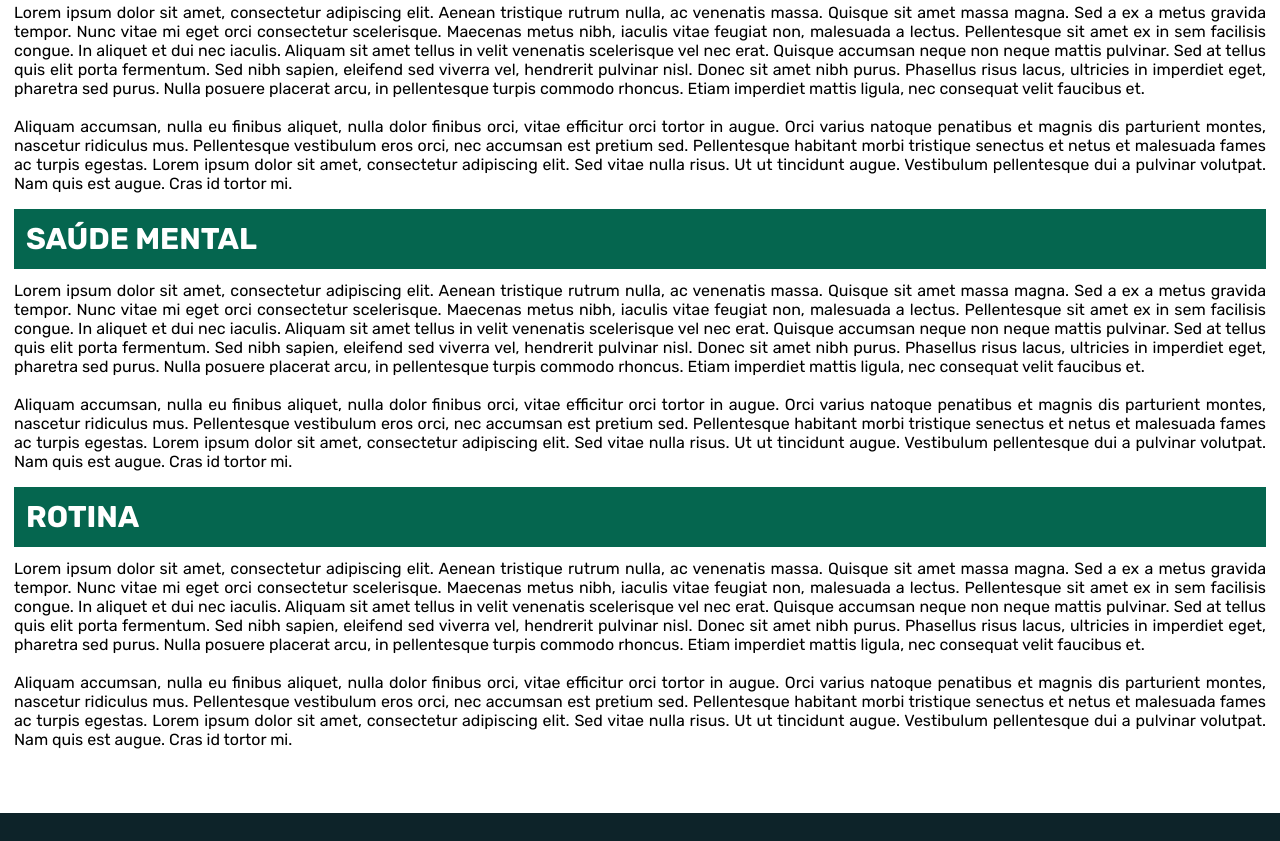
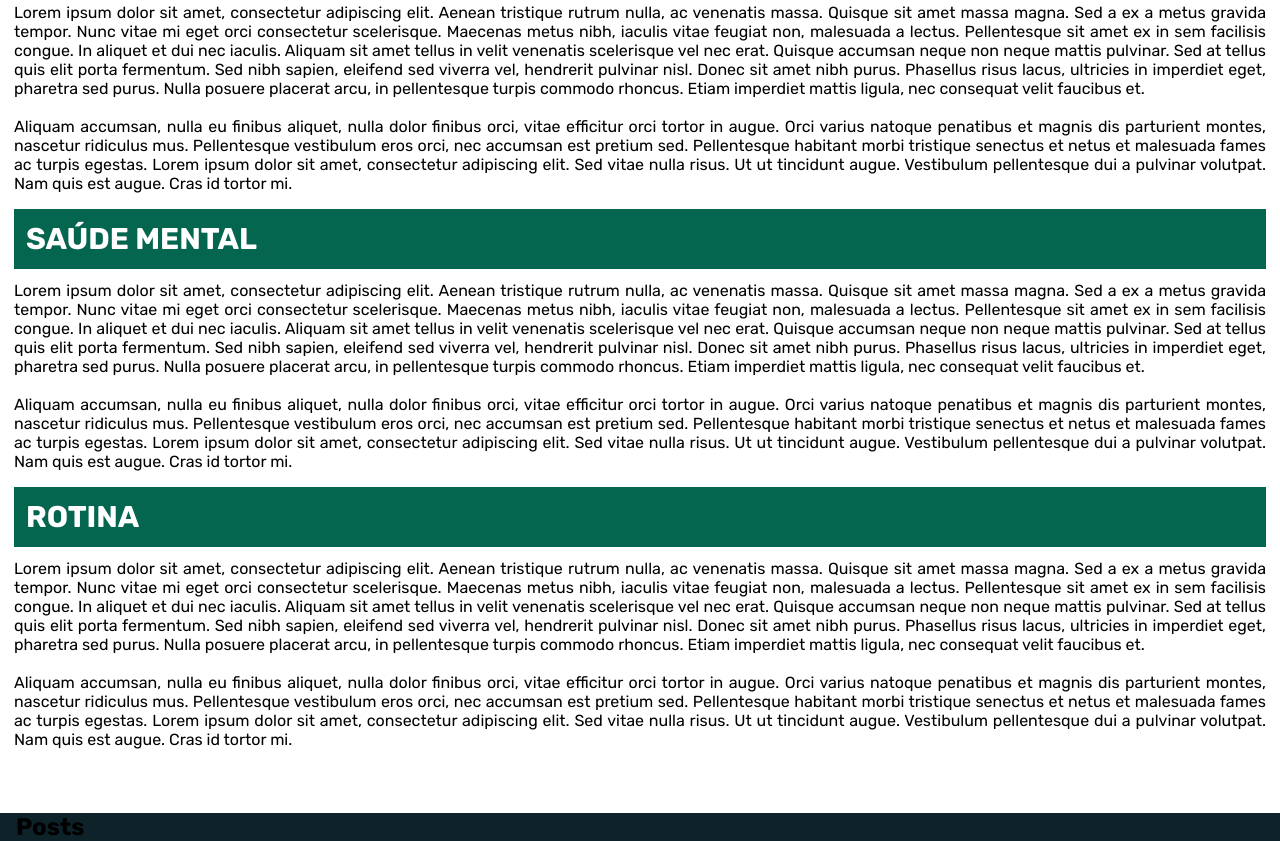
Before and after one commit to lucasfribeiro/blog_viva_bem, a plain HTML site: page index.html in a window 1280 px wide. Shown: the part 2213-3054 px from the top of the page. Before the commit the page ends 3026 px from the top, so only its background shows below. Drawn offline with Linux system fonts and the light colour scheme.

Commit message:
Update index.html

```diff
--- a/index.html
+++ b/index.html
@@ -55,7 +55,7 @@
       </div>
       <img src="assets/photo1.png" alt="Imagem sobre" />
     </section>
-
+    <!-- CATEGORY -->
     <section class="category" id="category">
       <div class="categorias container">
         <div class="category-info">
@@ -202,5 +202,13 @@
       </div>
 
     </section>
+    <!-- POSTS -->
+     <section class="posts">
+      <div class="posts-content container">
+        <h1>Posts</h1>
+      </div>
+
+     </section>
+
   </body>
 </html>
```
